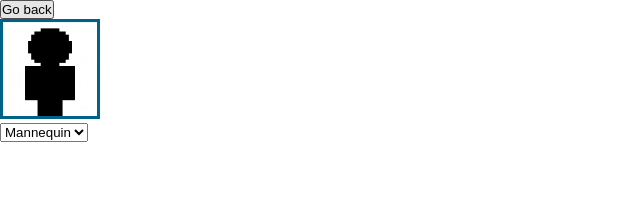
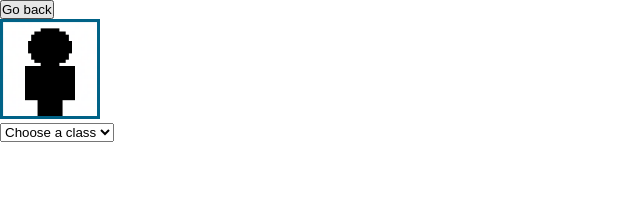
Before and after one commit to Espadv69/Character-Creator, a React (Vite) app: page / in a window 1280 px wide. Both pictures are taken after a click on the button "Create". Shown: the top 213 px of the page, without its empty margins (0-640 px from the left). Built offline with nearby package versions, Linux system fonts and the light colour scheme; a web font is replaced by a local one.

Commit message:
feat: enhance Create component with class selection placeholder and styling

```diff
--- a/src/components/Create.jsx
+++ b/src/components/Create.jsx
@@ -22,12 +22,18 @@ export const Create = ({ setActiveComponent }) => {
   return (
     <div className="create">
       <button onClick={() => setActiveComponent('menu')}>Go back</button>
-      <div>
+      <div className="container-img-create">
         <img className="img-create" src={setImage()} alt={classType} />
       </div>
 
-      <select value={classType} onChange={(e) => setClassType(e.target.value)}>
-        <option value="mannequin">Mannequin</option>
+      <select
+        className="select-create"
+        value={classType}
+        onChange={(e) => setClassType(e.target.value)}
+      >
+        <option value="mannequin" disabled selected>
+          Choose a class
+        </option>
         <option value="elf">Elf</option>
         <option value="dwarf">Dwarf</option>
         <option value="goblin">Goblin</option>
```
